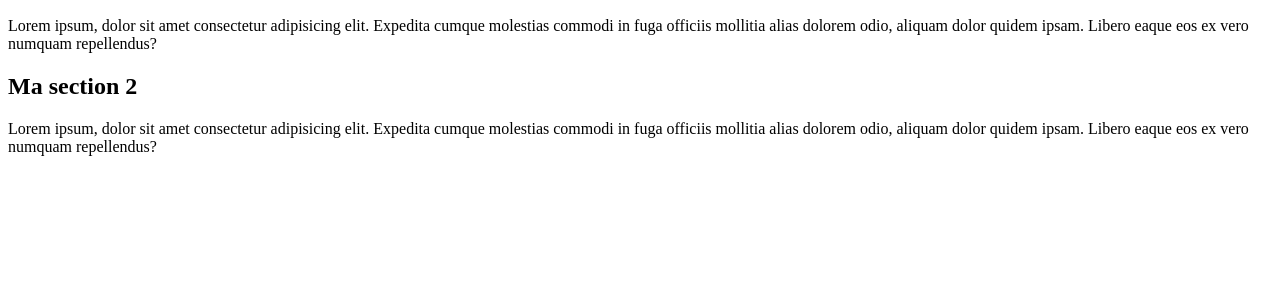
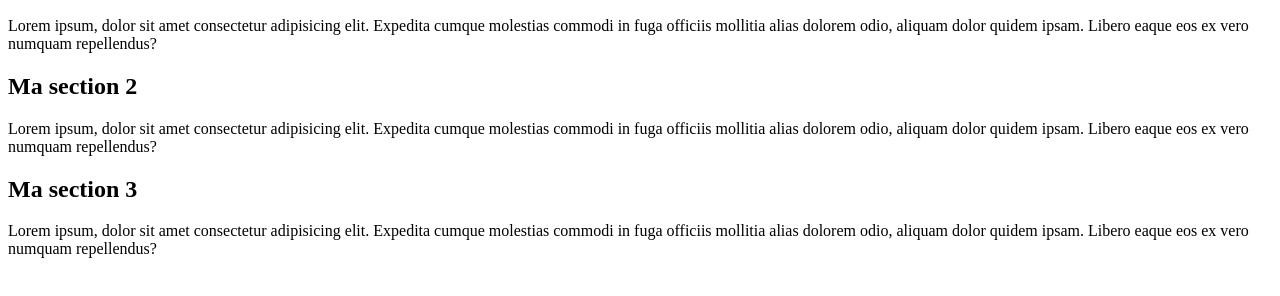
Before and after one commit to SaadiKarim/mon_site, a plain HTML site: page index.html in a window 1280 px wide. Shown: the part 110-406 px from the top of the page. Drawn offline with Linux system fonts and the light colour scheme.

Commit message:
ajout section3 accueil depuis main

```diff
--- a/index.html
+++ b/index.html
@@ -18,5 +18,10 @@
         <h2>Ma section 2</h2>
         <p>Lorem ipsum, dolor sit amet consectetur adipisicing elit. Expedita cumque molestias commodi in fuga officiis mollitia alias dolorem odio, aliquam dolor quidem ipsam. Libero eaque eos ex vero numquam repellendus?</p>
     </section>
+
+    <section>
+        <h2>Ma section 3</h2>
+        <p>Lorem ipsum, dolor sit amet consectetur adipisicing elit. Expedita cumque molestias commodi in fuga officiis mollitia alias dolorem odio, aliquam dolor quidem ipsam. Libero eaque eos ex vero numquam repellendus?</p>
+    </section>
 </body>
 </html>
```
